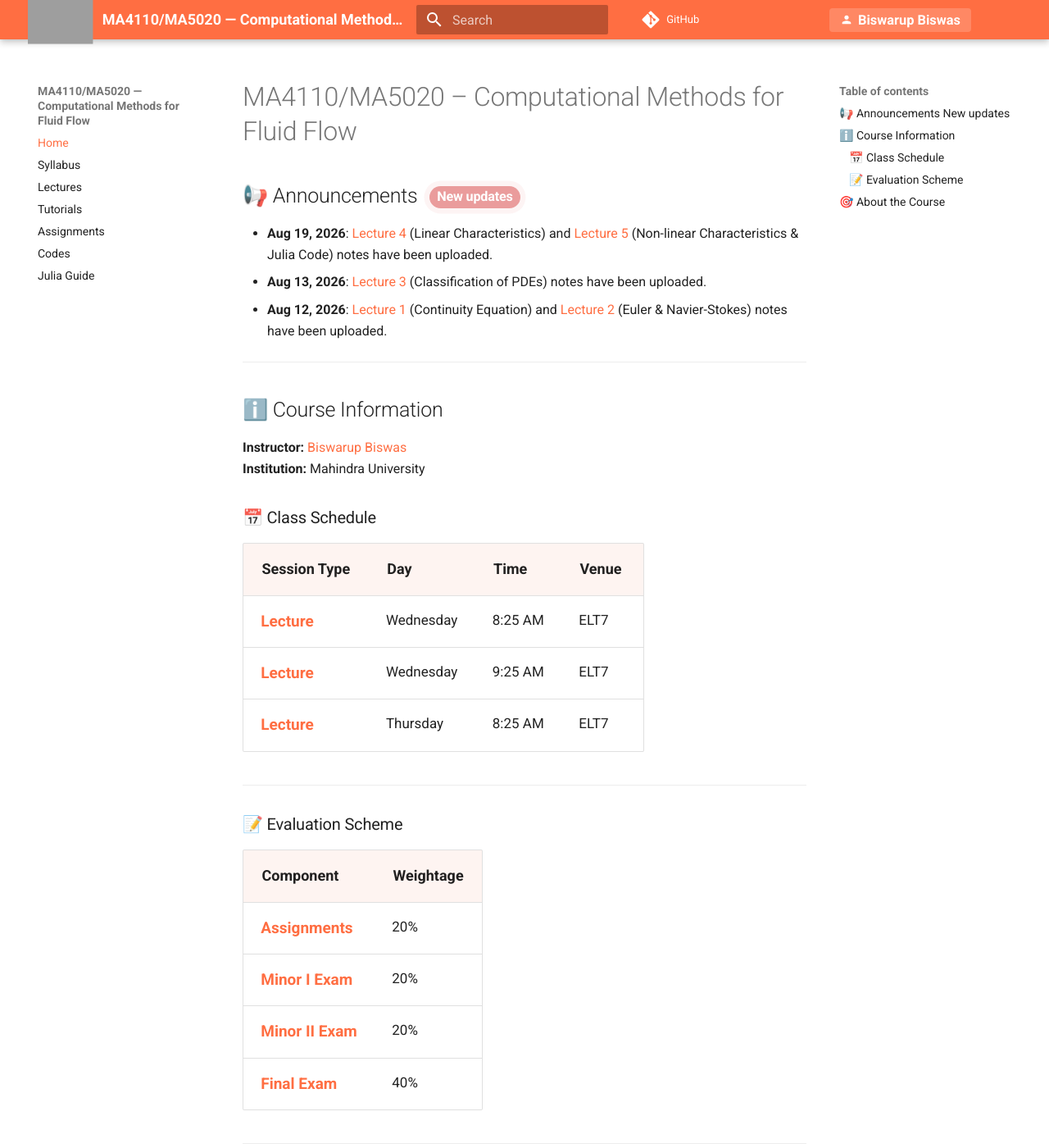
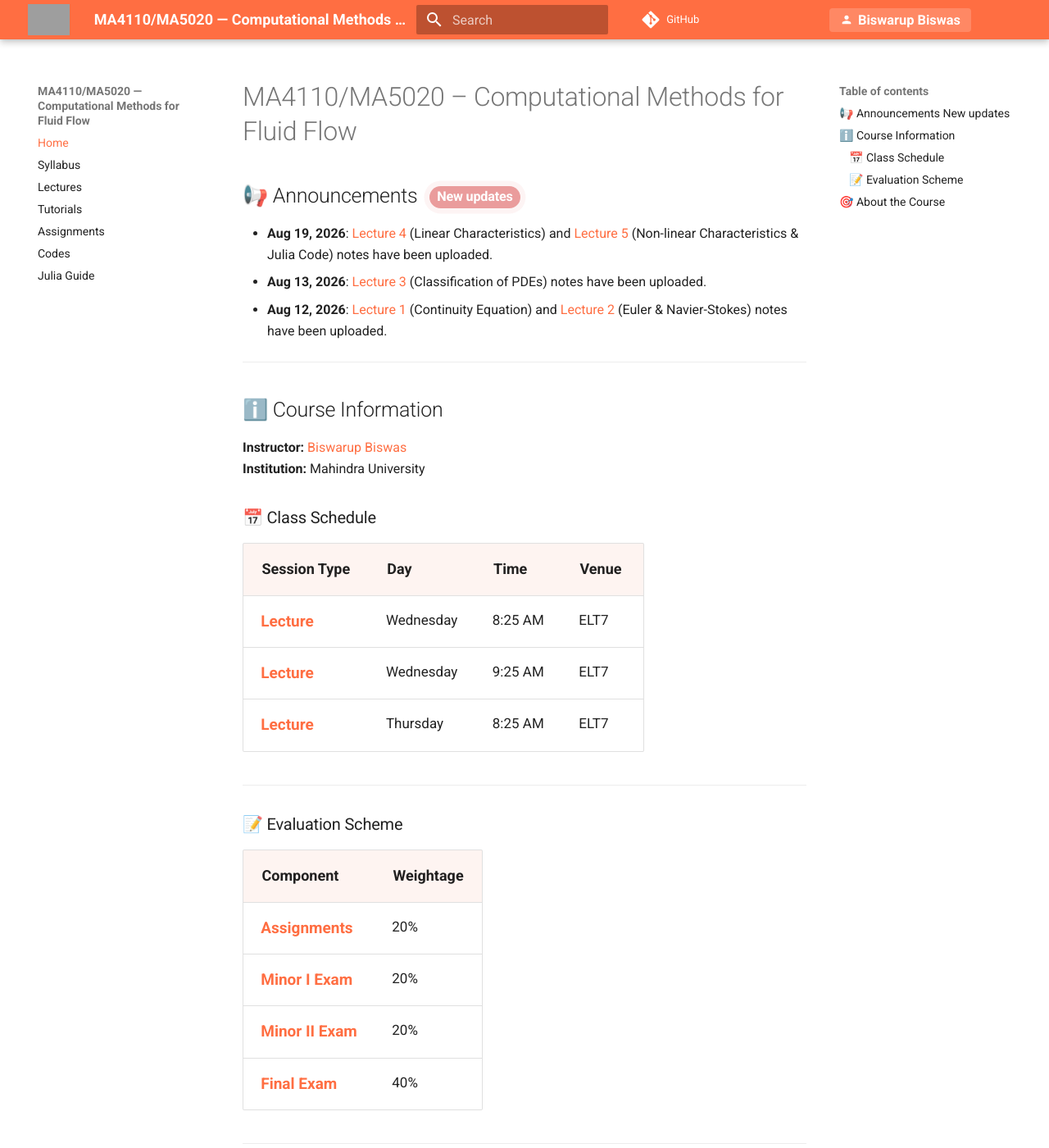
Before and after one commit to biswarupbiswas/MA5020, an MkDocs documentation site: the page built from docs/index.md, in a window 1280 px wide and 1400 px high. Shown: the whole window at 82% size. Built offline with MkDocs 1.6.1 and Material for MkDocs 9.7.7, drawn with Linux system fonts in a browser that asks for light colours; comment, search, counter and statistics services are not loaded; grey boxes are pictures that could not be loaded.

Commit message:
Fix header logo vertical overflow and add pure CSS auto-dismiss animation to splash preloader

```diff
--- a/docs/stylesheets/extra.css
+++ b/docs/stylesheets/extra.css
@@ -85,25 +85,21 @@
     }
 }
 
-/* ─── Header Logo Size Optimization ─── */
+/* ─── Header Logo Clean Fit ─── */
 .md-header .md-header__button.md-logo {
     padding: 0 !important;
-    margin: 0 0.6rem 0 0 !important;
-    height: 2.4rem !important;
-    width: auto !important;
+    margin: 0 0.5rem 0 0 !important;
+    height: 2.2rem !important;
     display: inline-flex !important;
     align-items: center !important;
 }
 
 .md-header .md-header__button.md-logo img,
 .md-header .md-header__button.md-logo svg {
-    height: 2.2rem !important;
+    height: 1.95rem !important;
     width: auto !important;
-    max-height: 44px !important;
-    min-height: 36px !important;
+    max-height: 38px !important;
     object-fit: contain !important;
-    transform: scale(1.35);
-    transform-origin: left center;
 }
 
 /* ─── Visitor & Online Counter ─── */
@@ -199,16 +195,18 @@
 /* ─── Intro Splash Screen / Preloader ─── */
 .site-splash {
     position: fixed;
-    inset: 0;
-    z-index: 99999;
+    top: 0;
+    left: 0;
+    width: 100vw;
+    height: 100vh;
+    z-index: 999999;
     background: #ffffff;
     display: flex;
     align-items: center;
     justify-content: center;
-    opacity: 1;
-    visibility: visible;
-    transition: opacity 0.8s cubic-bezier(0.4, 0, 0.2, 1), visibility 0.8s;
     user-select: none;
+    animation: splash-auto-dismiss 0.7s cubic-bezier(0.4, 0, 0.2, 1) 2.2s forwards;
+    pointer-events: all;
 }
 
 [data-md-color-scheme="slate"] .site-splash {
@@ -263,6 +261,25 @@
     animation: splash-spin 0.8s linear infinite;
 }
 
+@keyframes splash-auto-dismiss {
+    0% {
+        opacity: 1;
+        visibility: visible;
+        pointer-events: all;
+    }
+    99% {
+        opacity: 0;
+        visibility: visible;
+        pointer-events: none;
+    }
+    100% {
+        opacity: 0;
+        visibility: hidden;
+        pointer-events: none;
+        display: none;
+    }
+}
+
 @keyframes splash-pop {
     0% {
         opacity: 0;
@@ -287,4 +304,5 @@
     opacity: 0 !important;
     visibility: hidden !important;
     pointer-events: none !important;
+    display: none !important;
 }
```
